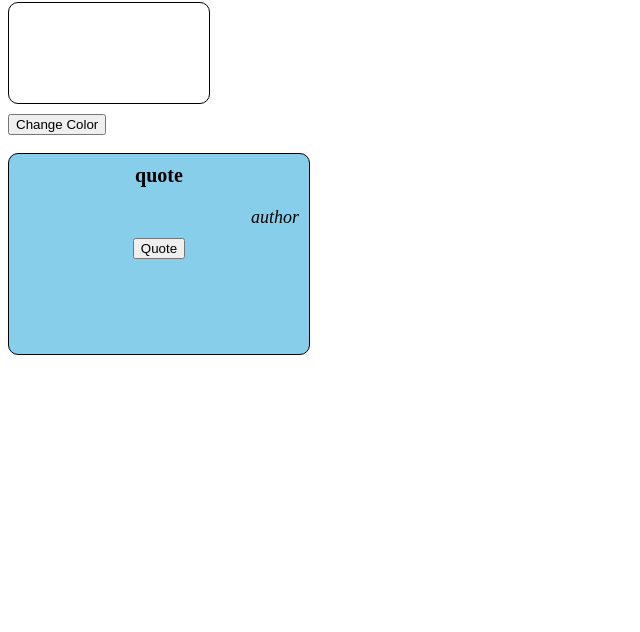
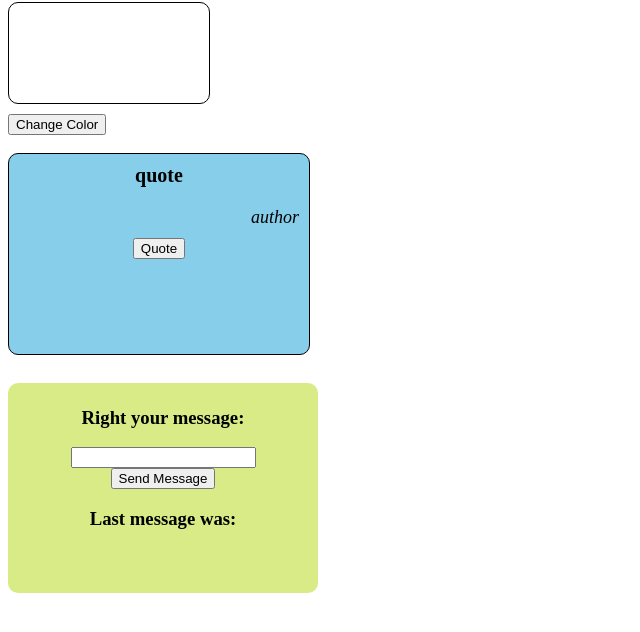
Before and after one commit to Vitaliy-Kaa/JsBasicProjects, a plain HTML site: page index.html in a window 1280 px wide. Shown: the part 78-710 px from the top of the page, without its empty margins (0-640 px from the left). Drawn offline with Linux system fonts and the light colour scheme.

Commit message:
Add files via upload

```diff
--- a/index.html
+++ b/index.html
@@ -31,7 +31,13 @@
 
 
   <div class="passMessage">
-
+    <div class="messForm">
+      <h3>Right your message:</h3>
+      <input type="text" class="messIn"> <br>
+      <button class="btnSendMess">Send Message</button>
+      <h3>Last message was:</h3>
+      <div class="messOut"></div>
+    </div>
   </div>
   <br>
 
--- a/script.js
+++ b/script.js
@@ -54,3 +54,17 @@ btnQuote.addEventListener('click', funQuote);
 
 
 // --- passMessage ---
+
+const btnSendMess = document.querySelector('.btnSendMess');
+let messIn = document.querySelector('.messIn');
+let messOut = document.querySelector('.messOut');
+btnSendMess.addEventListener('click', funSendMess);
+
+function funSendMess() {
+    if (messIn.value == '') {
+        alert('Right somethin...')
+    } else {
+        messOut.innerHTML = messIn.value;
+        messIn.value = '';
+    }
+}
--- a/style.css
+++ b/style.css
@@ -17,7 +17,7 @@ margin-bottom: 10px;
 
     }
 
-.outquote{
+.outquote, .messOut{
     padding: 10px;
     font-size: 20px;
     font-weight: bold;
@@ -28,3 +28,13 @@ margin-bottom: 10px;
     font-size: 18px;
     font-style: italic;
 }
+
+.messForm{
+    width: 300px;
+    min-height: 200px;
+    padding: 5px;
+    border-radius: 10px;
+    background-color: rgb(217, 235, 135);
+    text-align: center;
+
+    }
```
